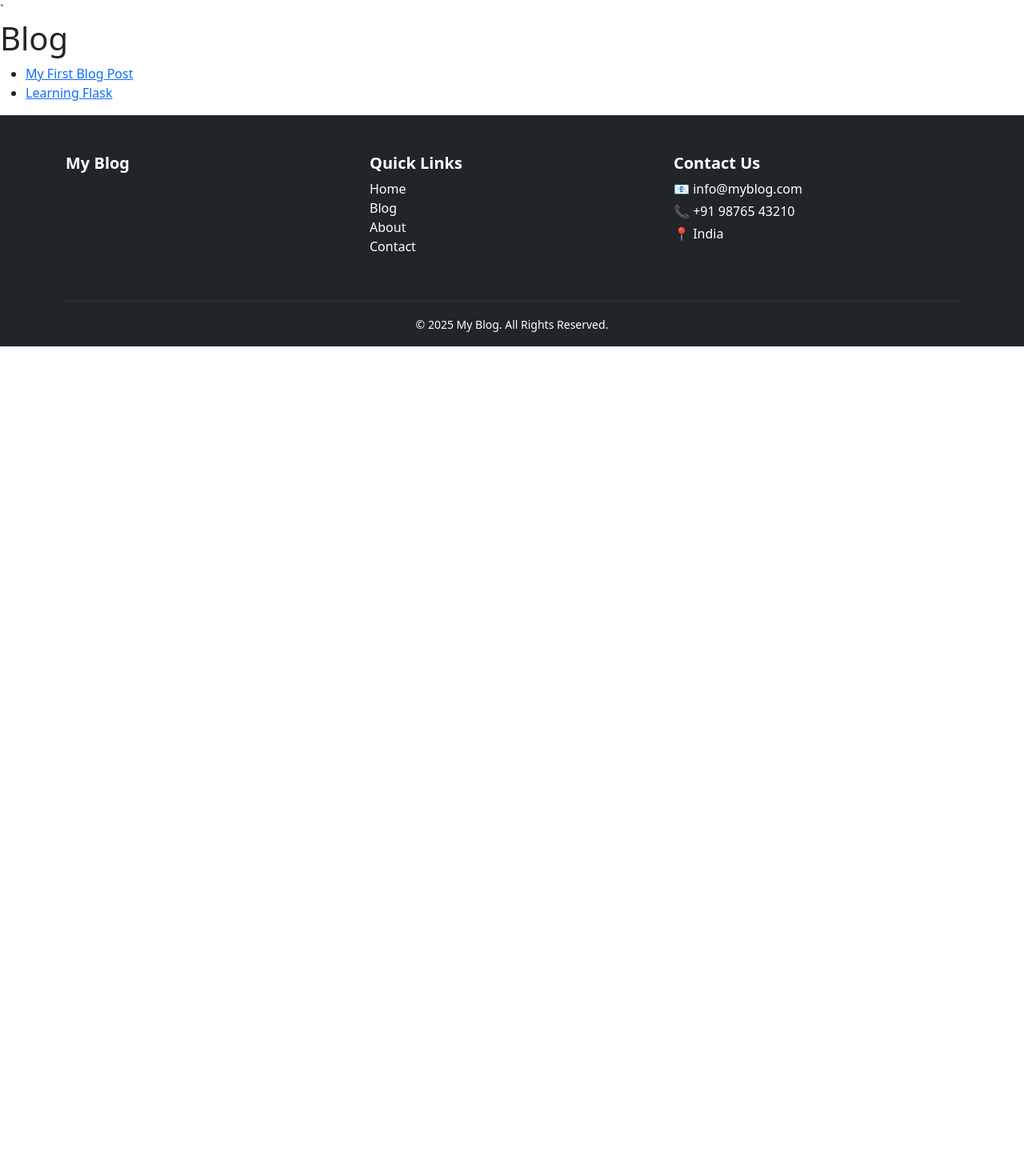
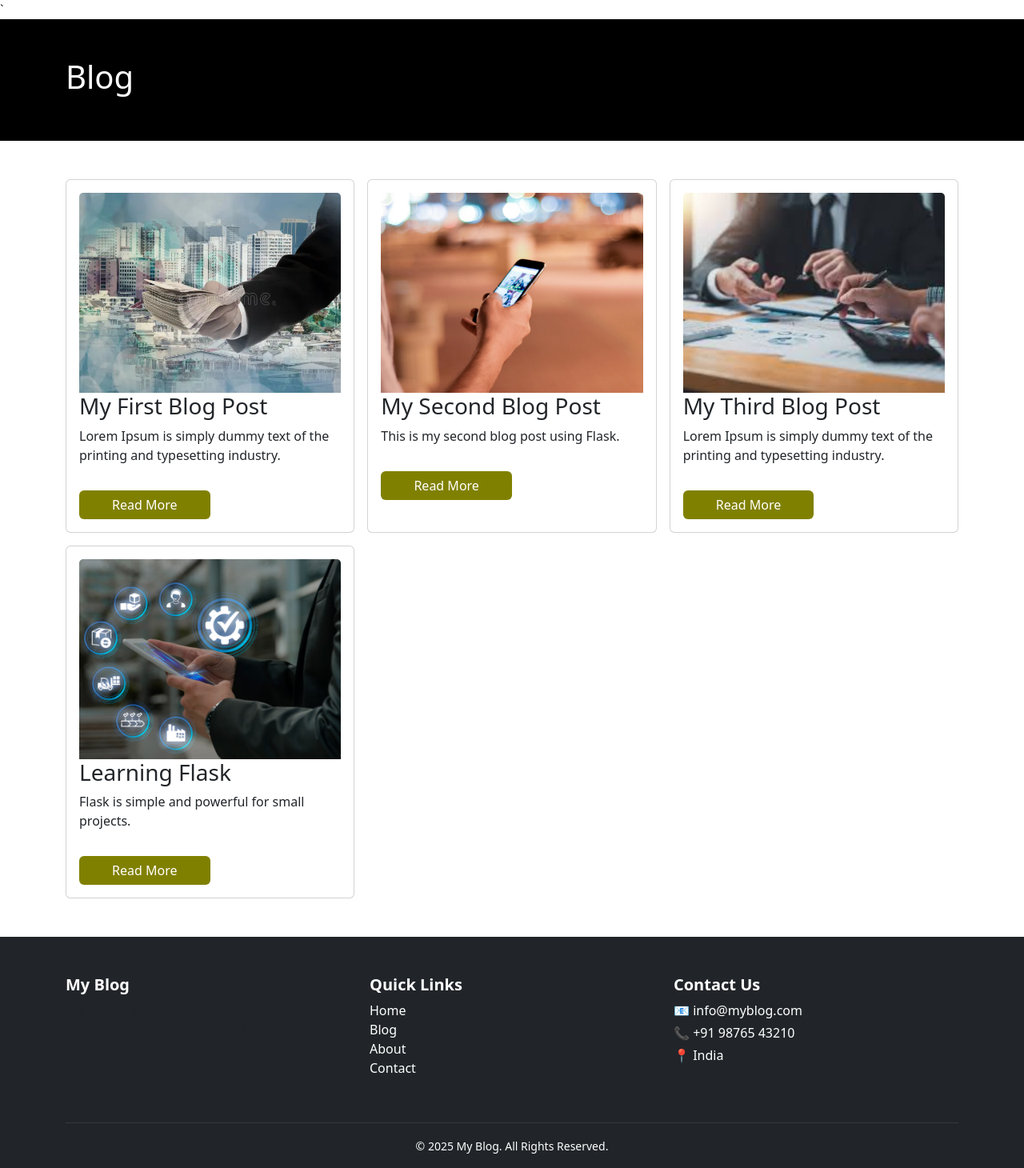
Before and after one commit to dhanparkash/python_blog, a Flask app: page /blog in a window 1280 px wide. Shown: the part 56-1516 px from the top of the page at 80% size. Before the commit the page ends 489 px from the top, so only its background shows below. Run offline with Flask 3, Linux system fonts and the light colour scheme.

Commit message:
blog page update and single blog page also

```diff
--- a/app.py
+++ b/app.py
@@ -1,18 +1,36 @@
 from flask import Flask, render_template, abort
 from datetime import datetime
+
 app = Flask(__name__)
-
 
 # Fake blog data
 posts = [
     {
         "id": 1,
+        "slug": "my-first-blog",
         "title": "My First Blog Post",
-        "content": "This is my first blog post using Flask."
+        "post_thumb": "images/finance.webp",
+        "content": "Lorem Ipsum is simply dummy text of the printing and typesetting industry."
     },
     {
         "id": 2,
+        "slug": "my-second-blog",
+        "title": "My Second Blog Post",
+                "post_thumb": "images/contact-us.jpg",
+        "content": "This is my second blog post using Flask."
+    },
+    {
+        "id": 3,
+        "slug": "my-third-blog",
+        "title": "My Third Blog Post",
+                "post_thumb": "images/images.jpg",
+        "content": "Lorem Ipsum is simply dummy text of the printing and typesetting industry."
+    },
+    {
+        "id": 4,
+        "slug": "my-forth-blog",
         "title": "Learning Flask",
+                "post_thumb": "images/mobile.png",
         "content": "Flask is simple and powerful for small projects."
     }
 ]
@@ -25,9 +43,9 @@ def home():
 def blog():
     return render_template("blog.html", posts=posts)
 
-@app.route("/blog/<int:post_id>")
-def post(post_id):
-    post = next((p for p in posts if p["id"] == post_id), None)
+@app.route("/blog/<slug>")
+def post(slug):
+    post = next((p for p in posts if p["slug"] == slug), None)
     if not post:
         abort(404)
     return render_template("post.html", post=post)
--- a/templates/blog.html
+++ b/templates/blog.html
@@ -2,13 +2,23 @@
 {% extends "base.html" %}
 
 {% block content %}
-<h1>Blog</h1>
-
-<ul>
+<div class="top-blog-section bg-black pt-5 pb-5 min-height-300 d-flex flex-start">
+    <div class="container">
+    <h1 class="text-white">Blog</h1>
+    </div>
+</div>
+<div class="container pt-5 pb-5 ">
+<div class="card-outer d-grid gap-3" style="grid-template-columns: repeat(3, 1fr);"">
     {% for post in posts %}
-        <li>
-            <a href="/blog/{{ post.id }}">{{ post.title }}</a>
-        </li>
+        <div class="card h-100 p-3">
+            <img src="{{ url_for('static', filename=post.post_thumb) }}"
+                 class="card-img-top"
+                 alt="{{ post.title }}">
+            <h3 class="fs-3">{{ post.title }}</h3>
+            <p>{{ post.content }}</p>
+            <a href="/blog/{{post.slug}}" class="btn btn-primary w-50 mt-3">Read More</a>
+        </div>
     {% endfor %}
-</ul>
+</div>
+</div>
 {% endblock %}
```
Also changed, not shown: templates/post.html (+7 -1 lines).
